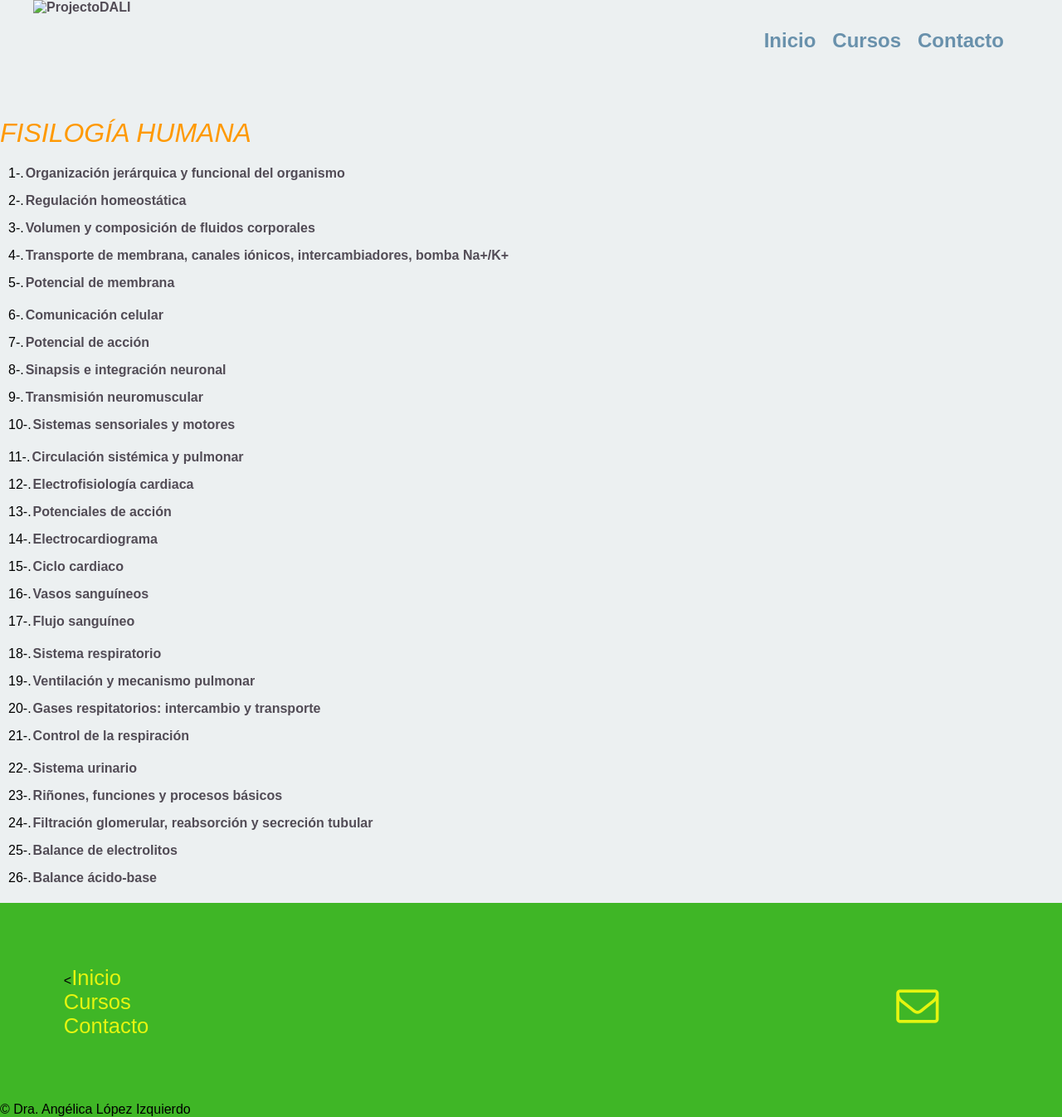
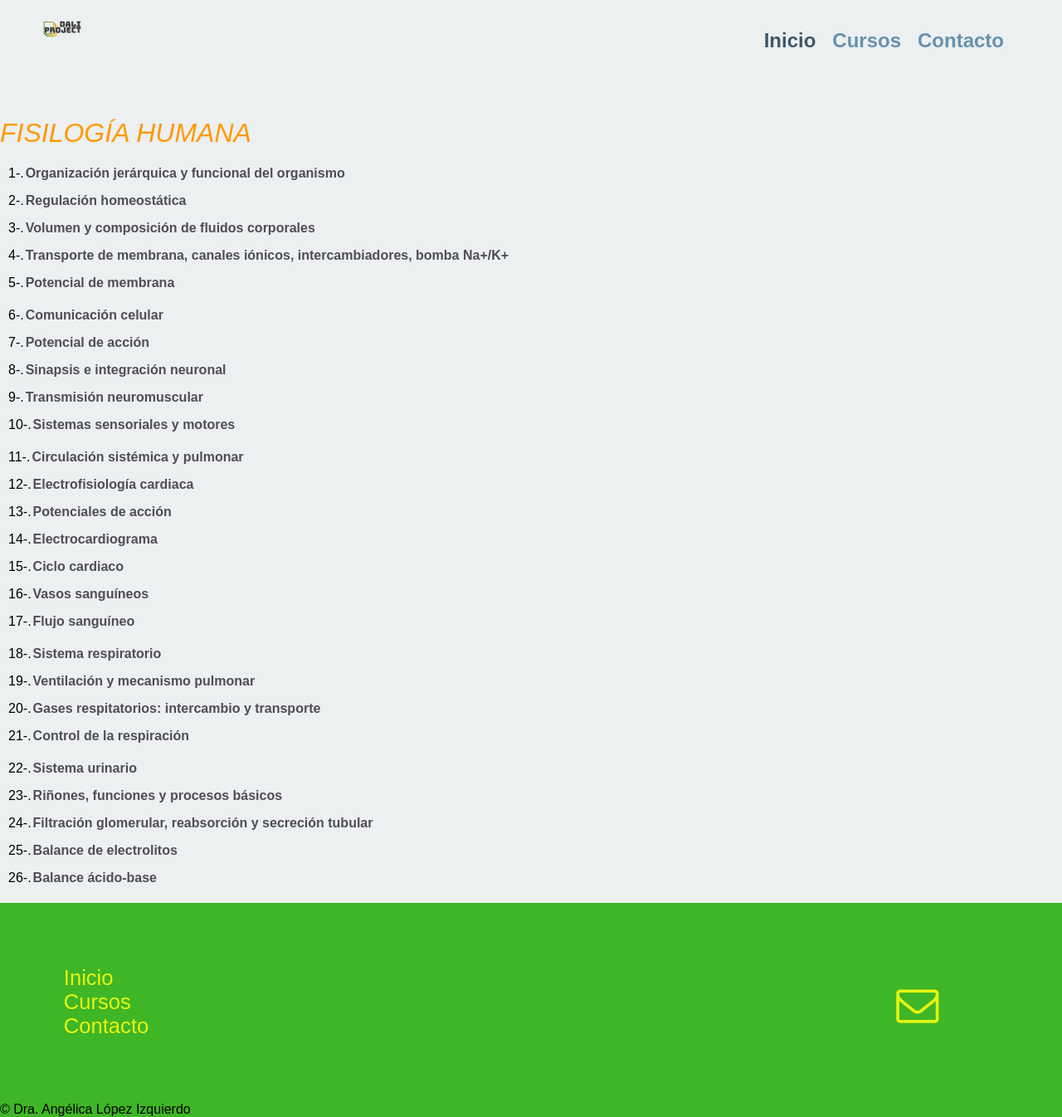
Before and after one commit to DaliProject83/CURSOS-FH, a plain HTML site: page index.html in a window 1280 px wide. Shown: the whole page at 83% size. Drawn offline with Linux system fonts and the light colour scheme.

Commit message:
Fisiología Humana

```diff
--- a/css/style.css
+++ b/css/style.css
@@ -4,18 +4,10 @@
   border: 0;
 }
 
-/* header {
-  width: 100%;
-  height: 100px;
-  top: 0;
-  left: 0;
-}
-
 header #logo img{
-  margin: 20px;
+  margin: 10px;
   float: left;
-  width: 50px;
-} */
+  width: 50px;}
 
 body {
   background: #ecf0f1;
--- a/index.html
+++ b/index.html
@@ -20,8 +20,8 @@
     <div id="banner-wrapper">
       <header>
         <div id="header-inner">
-          <a href="#" id="logo">
-            <img src="img/pics/fazt_logo.png" alt="ProjectoDALI">
+          <a href="https://daliproject83.github.io/INICIO/" id="logo">
+            <img src="img/pics/Logo.png" alt="ProjectoDALI">
           </a>
 
           <nav>
@@ -31,12 +31,12 @@
             </a>
             <ul>
               <li>
-                <a href="index.html" class="">
+                <a href="https://daliproject83.github.io/CURSOS/" class="current">
                   Inicio
                 </a>
               </li>
               <li>
-                  <a href="https://daliproject83.github.io/CURSOS/" id="menu-cursos">
+                  <a href="https://daliproject83.github.io/CURSOS/" id="#">
                     Cursos
                   </a>
               </li>
@@ -117,7 +117,7 @@
             <div class="icon-text-icon">
               <ul class="footer-nav">
                 <li>
-                  <<a href="https://daliproject83.github.io/INICIO/">Inicio</a>
+                  <a href="https://daliproject83.github.io/INICIO/"> Inicio </a>
                 </li>
                 <li>
                   <a href="https://daliproject83.github.io/CURSOS/">Cursos</a>
```
Also changed, not shown: img/pics/Logo.png (added).
